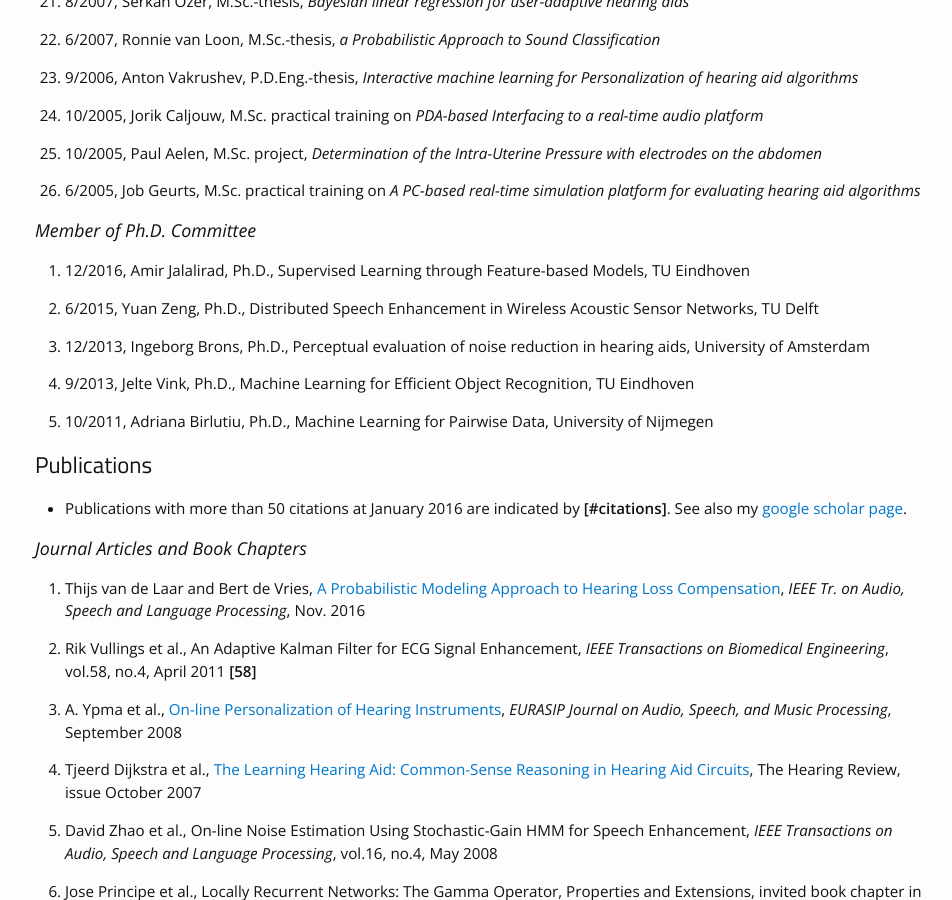
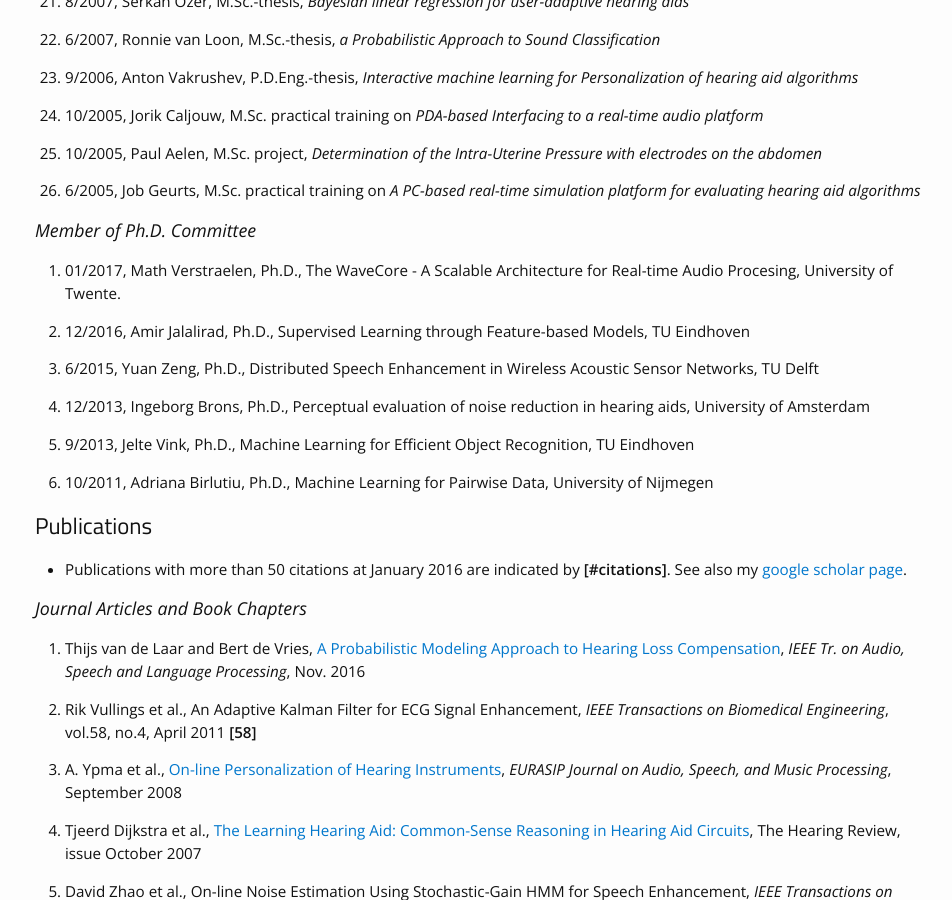
Before and after one commit to bertdv/bertdv.github.io, a Jekyll site: the page built from cv/bdevries-cv.md, in a window 1280 px wide and 900 px high, scrolled down 4954 px. Shown: the whole window, without its empty margins (160-1112 px from the left). Built offline with Jekyll 4.4.1, drawn with Linux system fonts in a browser that asks for light colours; some web fonts are replaced; our own code applies the rules of GitHub Pages for plain Markdown files.

Commit message:
CV update

```diff
--- a/cv/bdevries-cv.md
+++ b/cv/bdevries-cv.md
@@ -248,6 +248,8 @@ Research at TU/e focusses on applications of Bayesian machine learning to person
 1. 6/2005, Job Geurts, M.Sc. practical training on _A PC-based real-time simulation platform for evaluating hearing aid algorithms_
 
 ### Member of Ph.D. Committee
+
+1. 01/2017, Math Verstraelen, Ph.D., The WaveCore - A Scalable Architecture for Real-time Audio Procesing, University of Twente.
 
 1. 12/2016, Amir Jalalirad, Ph.D., Supervised Learning through Feature-based Models, TU Eindhoven
 
```
Also changed, not shown: cv/bdevries-cv.html (+7 -1 lines), 5 other files.
